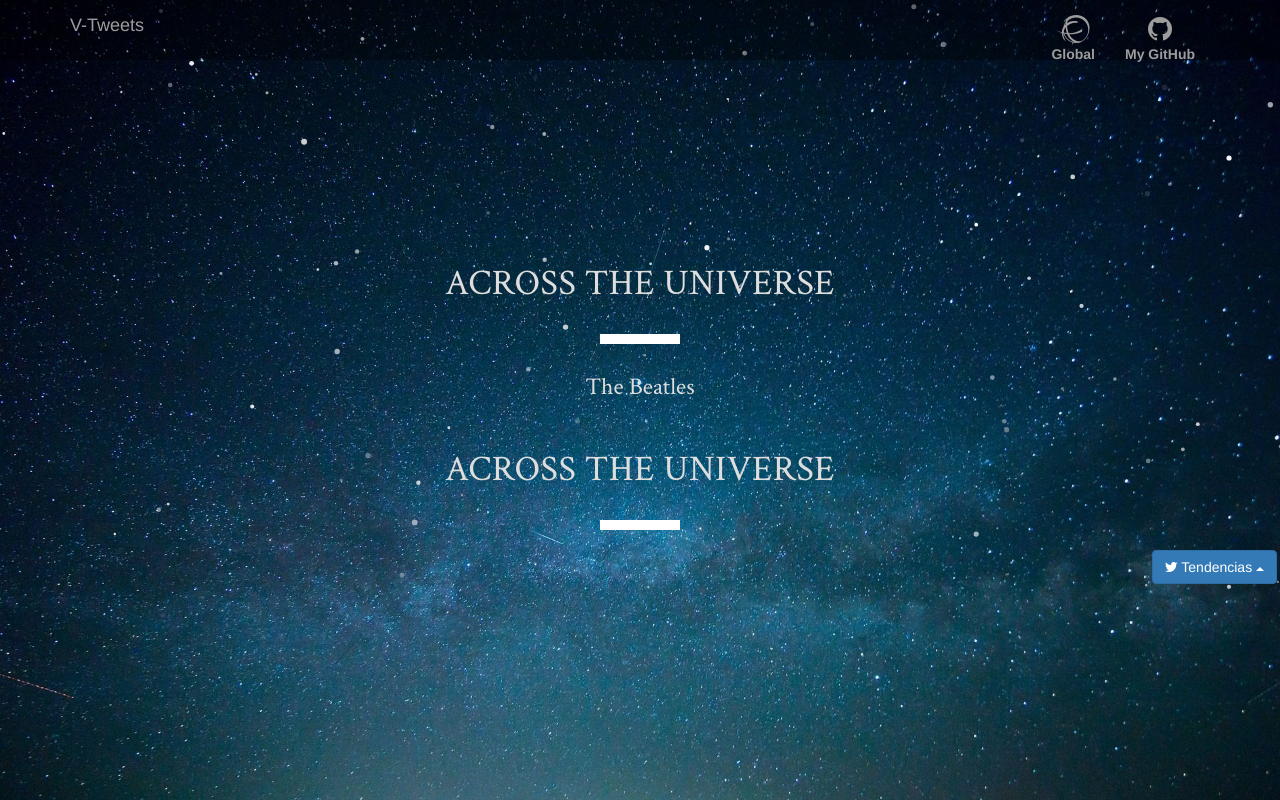
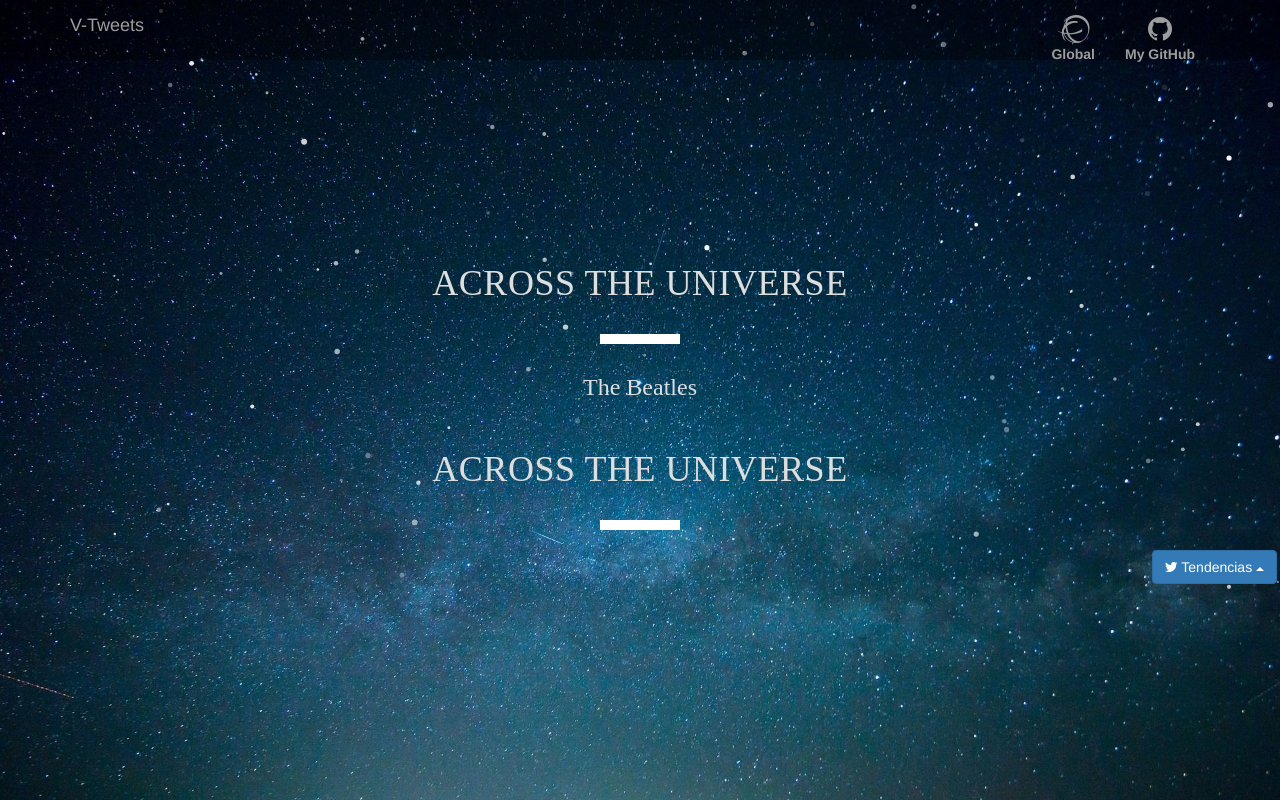
Before and after one commit to matu00/V-Tweets, a PHP site: page / in a window 1280 px wide. Run offline with PHP 8.4, Linux system fonts and the light colour scheme.

Commit message:
fix solved

```diff
--- a/index.php
+++ b/index.php
@@ -3,7 +3,7 @@
   <head>
     <meta charset="utf-8">
     <title>V-Tweets</title>
-    <link href="https://fonts.googleapis.com/css?family=Crimson+Text" rel="stylesheet">
+    <!-- <link href="https://fonts.googleapis.com/css?family=Crimson+Text" rel="stylesheet"> -->
     <link rel="stylesheet" href="public/css/bootstrap.min.css">
     <link rel="stylesheet" href="public/font-awesome-4.7.0/css/font-awesome.min.css">
     <link rel="stylesheet" href="public/css/loader.css">
--- a/src/components/tweets.vue
+++ b/src/components/tweets.vue
@@ -1,7 +1,8 @@
-<div>
+
+<template>
 <div align="center" class="tittle container">
   <h1 class="text" style="font-family: 'Crimson Text', serif;" id="phrases">Across the Universe</h1>
 </div>
 <h3 class="text" style="color: #dedede;font-family: 'Crimson Text', serif;" id="author">The Beatles</h3>
 <img class="img-circle" id="circleimg">
-</div>
+</template>
```
Also changed, not shown: public/js/main.js (+4 -4 lines).
